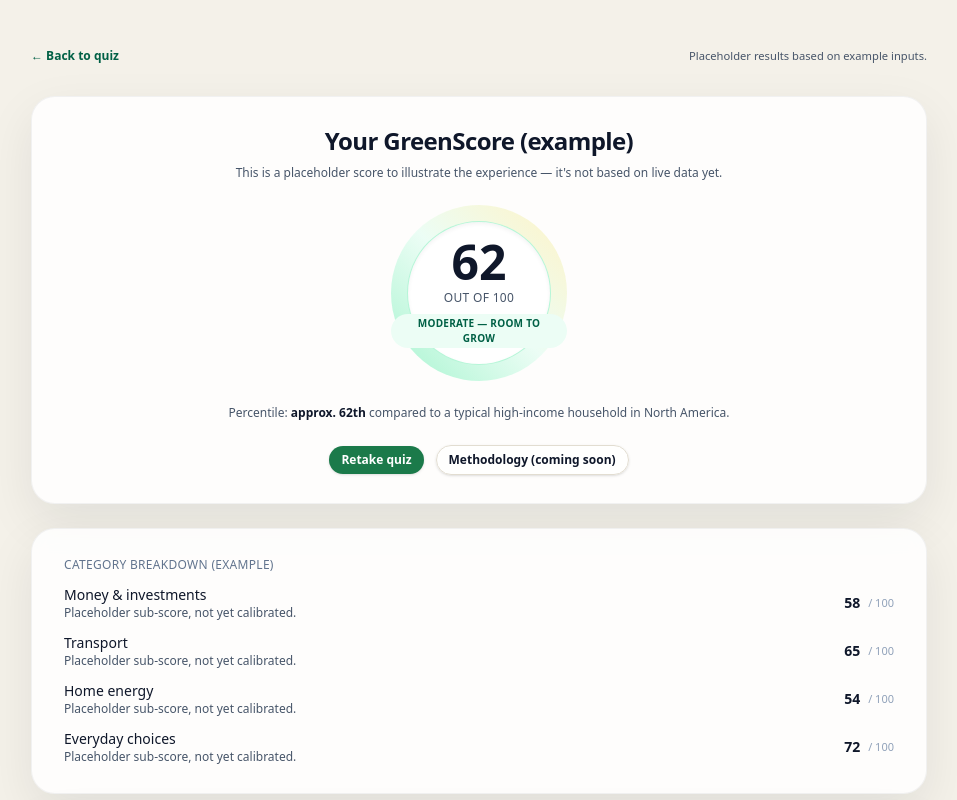
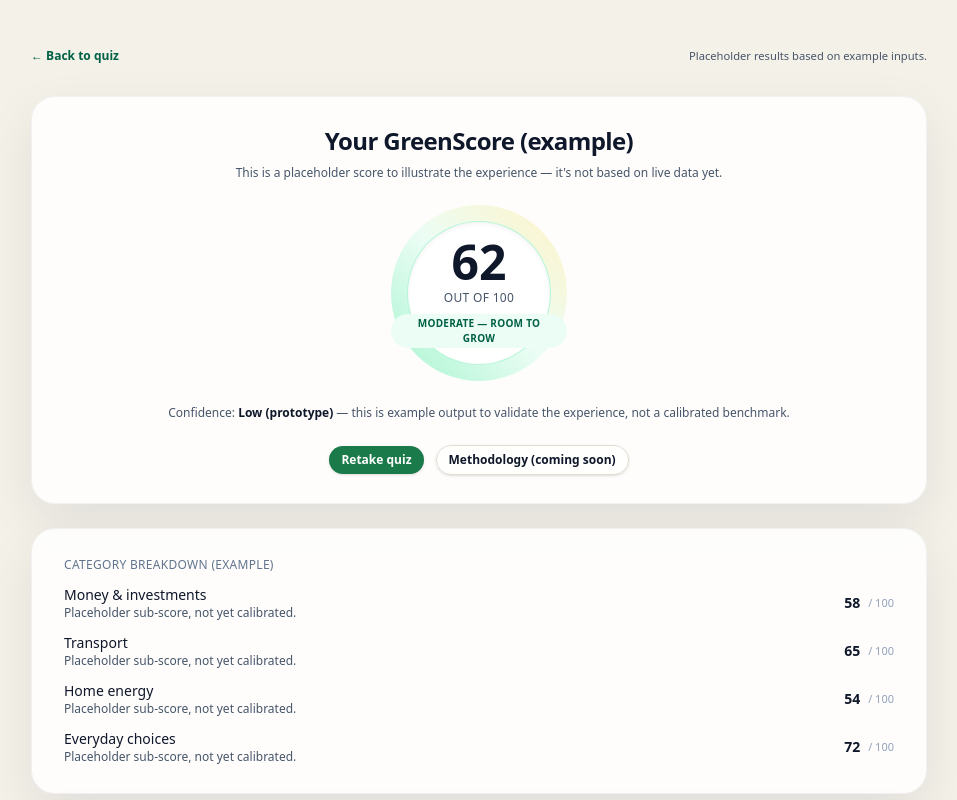
Before and after one commit to snydman/greenscore-dot-earth, a Next.js app: page /results in a window 1280 px wide. Shown: the top 800 px of the page, without its empty margins (161-1118 px from the left). Built offline with nearby package versions, Linux system fonts and the light colour scheme.

Commit message:
Tighten results copy and remove percentile claim

```diff
--- a/src/app/results/page.tsx
+++ b/src/app/results/page.tsx
@@ -27,7 +27,6 @@ const IMPROVEMENTS = [
 ];
 
 export default function ResultsPage() {
-  const percent = Math.round((MOCK_SCORE / MOCK_MAX) * 100);
 
   return (
     <main className="flex min-h-screen items-center justify-center bg-[color:var(--gs-bg)] px-4 py-10 sm:py-12">
@@ -73,12 +72,9 @@ export default function ResultsPage() {
             </div>
 
             <div className="text-xs text-[color:var(--gs-text-muted)]">
-              Percentile:{" "}
-              <span className="font-semibold text-[color:var(--gs-text-main)]">
-                approx. {percent}th
-              </span>{" "}
-              compared to a typical high-income household in North America.
-            </div>
+  Confidence: <span className="font-semibold text-[color:var(--gs-text-main)]">Low (prototype)</span>{" "}
+  — this is example output to validate the experience, not a calibrated benchmark.
+</div>
 
             <div className="flex flex-wrap items-center justify-center gap-3">
               <Link href="/quiz">
```
